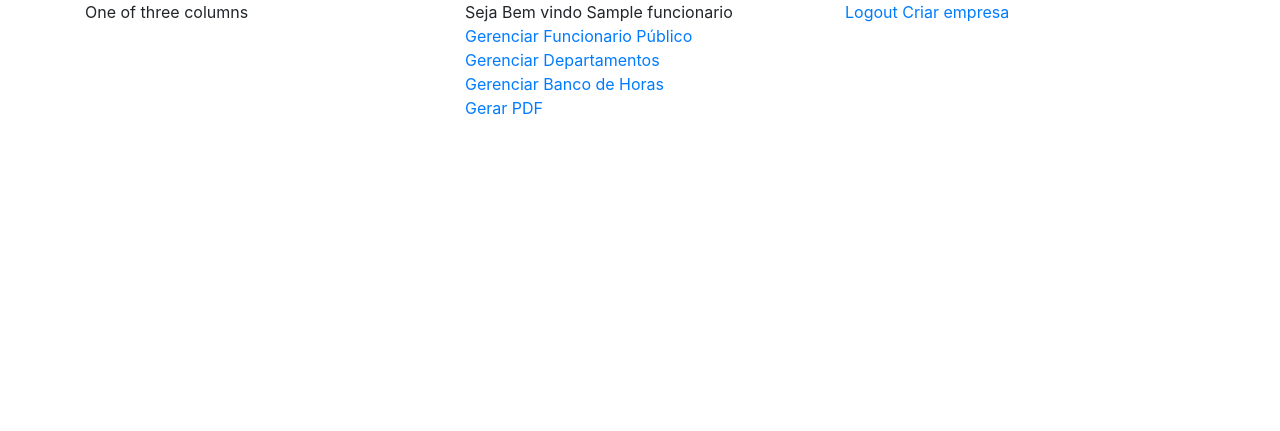
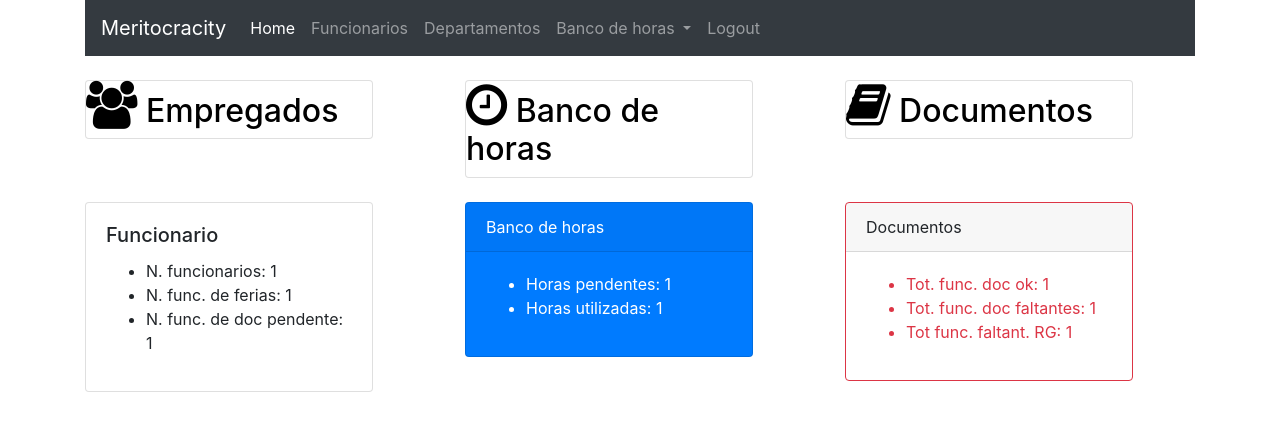
Before and after one commit to joaomenna1/gestao_rh, a Django app: template apps/core/templates/core/index.html in a window 1280 px wide. Shown: the top 431 px of the page. Run offline with Django 3.2, Linux system fonts and the light colour scheme; the template is opened without the code that fills it: most values are stand-ins (such as "Sample title", 1, 10 or a date in 2020); some libraries are stand-ins or nearby versions.

Commit message:
finalizando o templates da api

```diff
--- a/apps/core/templates/core/index.html
+++ b/apps/core/templates/core/index.html
@@ -1,25 +1,76 @@
 {% extends 'base.html' %}
+{% load i18n %}
 
 {% block main %}
+    <br>
    <div class="row">
-    <div class="col-sm">
-      One of three columns
+       <div class="col">
+        <div class="card" style="width: 18rem;">
+          <h2>
+              <i class="fa fa-users" style="font-size:48px;color:black"></i>
+              <a href="{% url 'list_funcionarios' %}" style="color:black">Empregados</a>
+          </h2>
+        </div>
+      </div>
+
+       <div class="col">
+        <div class="card" style="width: 18rem;">
+          <h2>
+              <i class="fa fa-clock-o" style="font-size:48px;color:black"></i>
+              <a href="{% url 'list_horaExtra' %}" style="color:black">Banco de horas</a>
+          </h2>
+        </div>
+      </div>
+
+       <div class="col">
+        <div class="card" style="width: 18rem;">
+
+          <h2>
+              <i class="fa fa-book" style="font-size:48px;color:black"></i>
+              <a href="{% url 'list_horaExtra' %}" style="color:black">Documentos</a>
+          </h2>
+        </div>
+      </div>
+   </div>
+
+    <br>
+   <div class="row">
+    <div class="col">
+        <div class="card" style="width: 18rem;">
+          <div class="card-body">
+            <h5 class="card-title">Funcionario</h5>
+            <ul>
+                <li>N. funcionarios: {{ total_funcionarios }}</li>
+                <li>N. func. de ferias: {{ total_funcionarios_ferias }}</li>
+                <li>N. func. de doc pendente: {{ total_funcionarios_doc_pendente }}</li>
+            </ul>
+          </div>
+        </div>
     </div>
-    <div class="col-sm">
-         Seja Bem vindo {{ usuario.funcionario.nome }} <br>
-        <a href="{% url 'list_funcionarios'  %}">Gerenciar Funcionario Público</a><br>
-        <a href="{% url 'list_departamentos' %}">Gerenciar Departamentos</a><br>
-        <a href="{% url 'list_horaExtra' %}">Gerenciar Banco de Horas</a><br>
-        <a href="{% url 'relatoriofuncionarios' %}">Gerar PDF</a><br>
+
+    <div class="col">
+        <div class="card text-white bg-primary mb-3" style="max-width: 18rem;">
+          <div class="card-header">Banco de horas</div>
+          <div class="card-body">
+              <ul>
+                  <li>Horas pendentes: {{ total_hora_extra_pendente }}</li>
+                  <li>Horas utilizadas: {{ total_hora_extra_utilizadas }}</li>
+              </ul>
+          </div>
+        </div>
     </div>
-    <div class="col-sm">
-        <a href="{% url 'logout' %}">Logout</a>
+       <div class="col">
+    <div class="card border-danger mb-3" style="max-width: 18rem;">
+      <div class="card-header">Documentos</div>
+      <div class="card-body text-danger">
+          <ul>
+              <li>Tot. func. doc ok: {{ total_funcionarios_doc_ok }}</li>
+              <li>Tot. func. doc faltantes: {{ total_funcionarios_doc_pendente }}</li>
+              <li>Tot func. faltant. RG: {{ total_funcionarios_rg }}</li>
+          </ul>
+      </div>
+    </div>
+    </div>
 
-        {% if usuario.funcionario.empresa %}
-            <a href="{% url 'edit_empresa'  usuario.funcionario.empresa.id  %}">Editar Empresa Pública</a>
-        {% else %}
-            <a href="{% url 'create_empresa'  %}">Criar empresa</a>
-        {% endif %}
-    </div>
   </div>
 {% endblock %}
--- a/apps/funcionarios/models.py
+++ b/apps/funcionarios/models.py
@@ -13,6 +13,7 @@ class Funcionario(models.Model):
         Empresa, on_delete=models.PROTECT, null=True, blank=True)
 
     imagem = models.ImageField()
+    de_ferias = models.BooleanField(default=False)
 
     def get_absolute_url(self):
         return reverse('list_funcionarios')
--- a/templates/base.html
+++ b/templates/base.html
@@ -7,6 +7,7 @@
           content="width=device-width, user-scalable=no, initial-scale=1.0, maximum-scale=1.0, minimum-scale=1.0">
     <meta http-equiv="X-UA-Compatible" content="ie=edge">
     <link rel="stylesheet" href="{% static 'bootstrap/css/bootstrap.min.css' %}">
+    <link href="https://stackpath.bootstrapcdn.com/font-awesome/4.7.0/css/font-awesome.min.css" rel="stylesheet" integrity="sha384-wvfXpqpZZVQGK6TAh5PVlGOfQNHSoD2xbE+QkPxCAFlNEevoEH3Sl0sibVcOQVnN" crossorigin="anonymous">
     <title>{% block title %} {% endblock %}</title>
     {% block staticcss %}
     {% endblock %}
@@ -14,10 +15,21 @@
 <body>
 
     <div class="container">
+
+        {% block menu %}
+                {% include 'menu.html' %}
+        {% endblock %}
+
         {% block main %} {% endblock %}
     </div>
 
     {% block static %}
+        <script src="https://code.jquery.com/jquery-3.3.1.slim.min.js" integrity="sha384-q8i/X+965DzO0rT7abK41JStQIAqVgRVzpbzo5smXKp4YfRvH+8abtTE1Pi6jizo" crossorigin="anonymous"></script>
+        <script src="https://cdnjs.cloudflare.com/ajax/libs/popper.js/1.14.3/umd/popper.min.js" integrity="sha384-ZMP7rVo3mIykV+2+9J3UJ46jBk0WLaUAdn689aCwoqbBJiSnjAK/l8WvCWPIPm49" crossorigin="anonymous"></script>
+        <script src="{% static 'bootstrap/js/bootstrap.js' %}"></script>
     {% endblock %}
+
+
+
 </body>
 </html>
--- /dev/null
+++ b/templates/menu.html
@@ -0,0 +1,37 @@
+{% load i18n %}
+
+<nav class="navbar navbar-expand-lg navbar-dark bg-dark">
+  <a class="navbar-brand" href="{% url 'home' %}">{% trans "Meritocracity" %}</a>
+  <button class="navbar-toggler" type="button" data-toggle="collapse"
+          data-target="#navbarNavDropdown" aria-controls="navbarNavDropdown"
+          aria-expanded="false" aria-label="Toggle navigation">
+    <span class="navbar-toggler-icon"></span>
+  </button>
+  <div class="collapse navbar-collapse" id="navbarNavDropdown">
+    <ul class="navbar-nav">
+      <li class="nav-item active">
+        <a class="nav-link" href="{% url 'home' %}">Home <span class="sr-only">(current)</span></a>
+      </li>
+      <li class="nav-item">
+        <a class="nav-link" href="{% url 'list_funcionarios' %}">Funcionarios</a>
+      </li>
+      <li class="nav-item">
+        <a class="nav-link" href="{% url 'list_departamentos' %}">Departamentos</a>
+      </li>
+      <li class="nav-item dropdown">
+        <a class="nav-link dropdown-toggle" href="#" id="navbarDropdownMenuLink" data-toggle="dropdown" aria-haspopup="true" aria-expanded="false">
+          Banco de horas
+        </a>
+        <div class="dropdown-menu" aria-labelledby="navbarDropdownMenuLink">
+          <a class="dropdown-item" href="{% url 'list_horaExtra' %}">Gerenciar banco de horas</a>
+          <a class="dropdown-item" href="{% url 'exportar_csv' %}">Exportar para CSV</a>
+          <a class="dropdown-item" href="{% url 'exportar_excel' %}">Exportar para Excel</a>
+          <a class="dropdown-item" href="{% url 'create_horaExtra' %}">Novo</a>
+        </div>
+      </li>
+      <li class="nav-item">
+         <a class="nav-link" href="{% url 'logout' %}">Logout</a>
+      </li>
+    </ul>
+  </div>
+</nav>
--- a/templates/registration/login.html
+++ b/templates/registration/login.html
@@ -1,6 +1,9 @@
 {% extends 'base.html' %}
 {% load bootstrap %}
 
+{% block menu %}
+
+{% endblock %}
 
 {% block main %}
     <form method="post">
```
Also changed, not shown: apps/core/views.py (+15 -1 lines), apps/empresas/models.py (+18 -0 lines), gestao_rh/__init__.py (+7 -0 lines), gestao_rh/settings.py (+9 -1 lines), requirements.txt (+8 -1 lines), apps/funcionarios/migrations/0006_funcionario_de_ferias.py (added), 3 other files.
